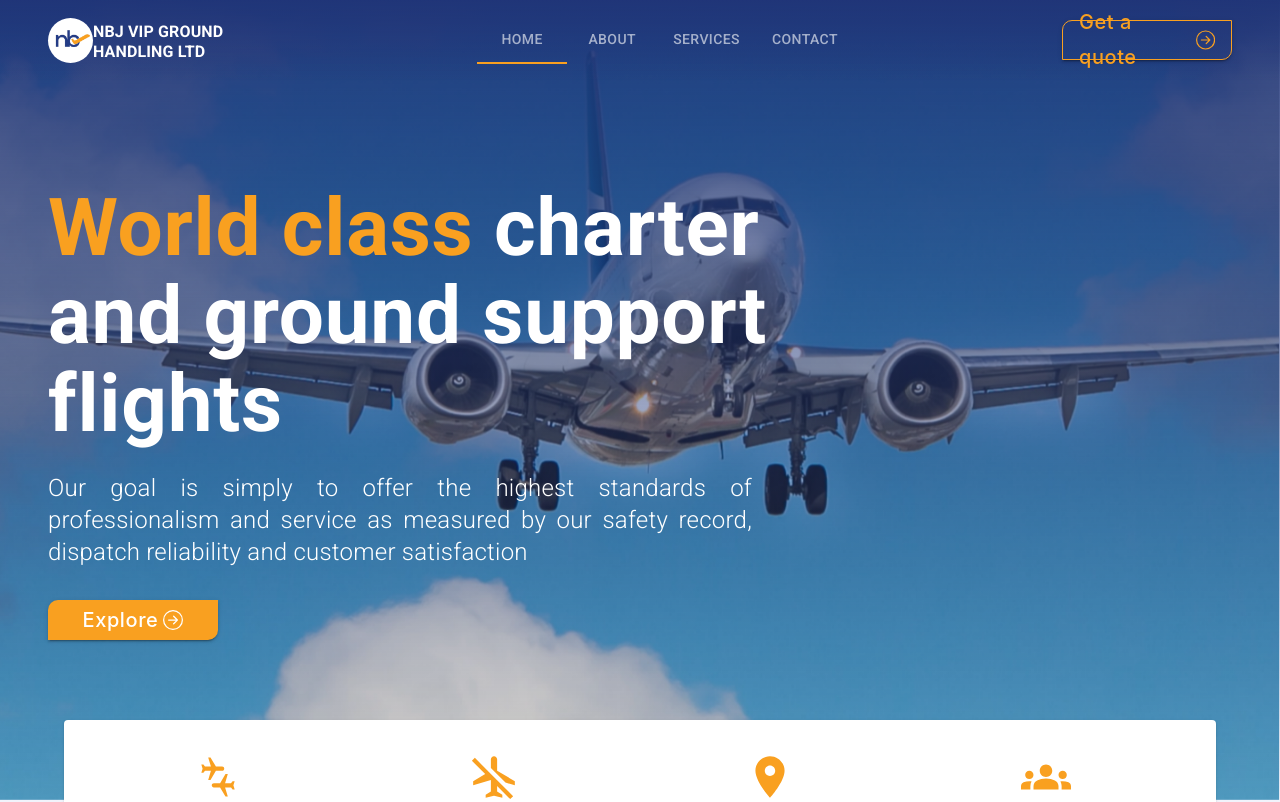
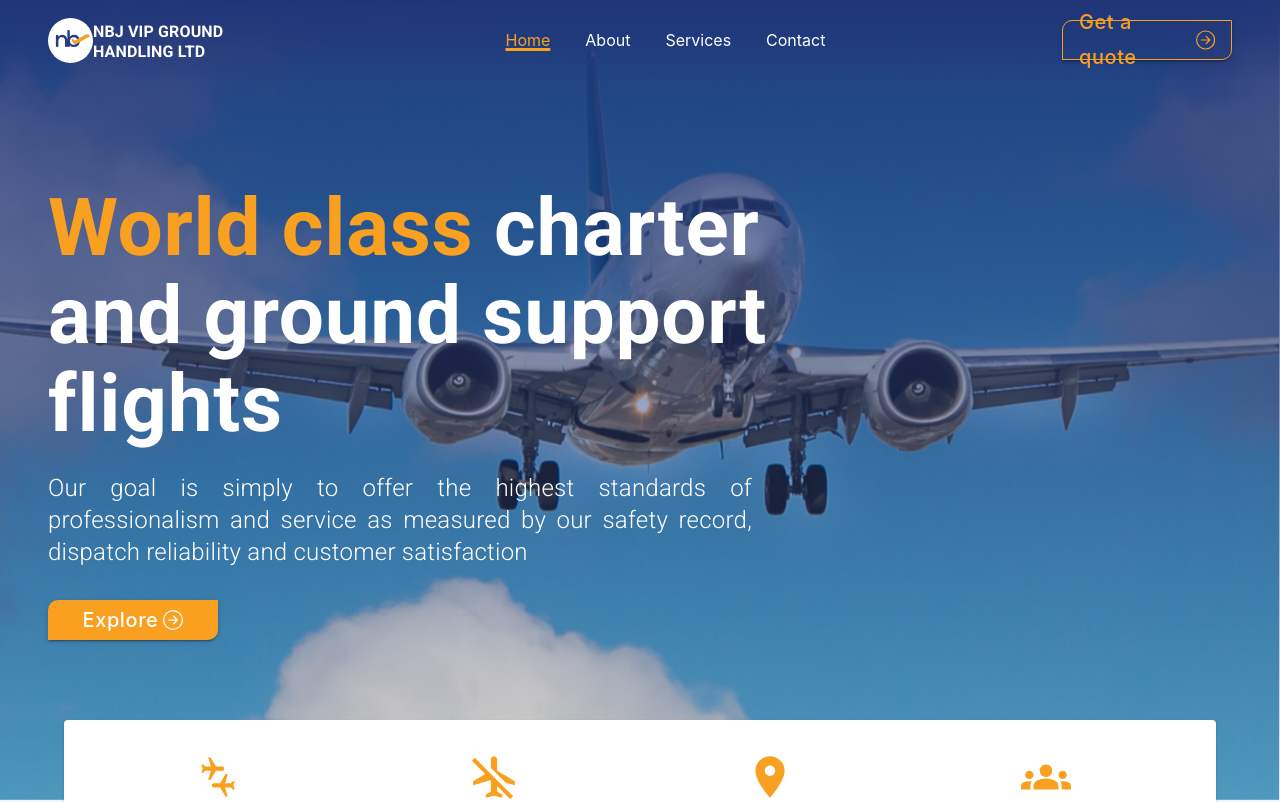
Before and after one commit to NBJ-Developer/nbj-client, a React (Create React App) app: page / in a window 1280 px wide. Shown: the top 802 px of the page. Built offline with nearby package versions, Linux system fonts and the light colour scheme.

Commit message:
Done with the nave bar

```diff
--- a/src/components/NavBar/NavBar.jsx
+++ b/src/components/NavBar/NavBar.jsx
@@ -10,40 +10,28 @@ import AppBar from '@mui/material/AppBar';
 import Link from '@mui/material/Link'
 import NbjLogo from '../../elements/Logo/NbjLogo';
 import SecondaryButton from '../../elements/Button/SecondaryButton';
-import { styled } from "@mui/material/styles";
-import { Tab, Tabs } from '@mui/material';
 import { useEffect } from 'react';
-
-
 
 
 function ResponsiveAppBar({pages}) {
   const [anchorElNav, setAnchorElNav] = React.useState(null);
-  const [index, setIndex] = React.useState(0);
-
-  console.log(window.location.pathname.substring(1))
+  const [index, setIndex] = React.useState('');
   useEffect(()=> {
     if (window.location.pathname.substring(1) === ''){
-      setIndex(0)
+      setIndex('Home')
     }else{
-      setIndex(pages.indexOf(window.location.pathname.substring(1)))
+      setIndex((window.location.pathname.substring(1)))
     }
 
   }, [pages])
+  console.log(index)
 
   const handleOpenNavMenu = (event) => {
     setAnchorElNav(event.currentTarget);
   };
-  console.log(index)
   const handleCloseNavMenu = () => {
     setAnchorElNav(null);
   };
-  const StyledTab = styled(Tab)({
-    color: '#ffffff',
-  "&.Mui-selected": {
-    color: "#F9A020"
-  }
-});
 
   return (
     <AppBar sx={{
@@ -66,29 +54,24 @@ function ResponsiveAppBar({pages}) {
         {/* NBJ logo for the nav bar */}
         <NbjLogo />
         {/* Navigation Links for the nav bar */}
-        <Tabs
-          value={index}
-          textColor="inherit"
-          variant="fullWidth"
-          aria-label="full width tabs example"
-          TabIndicatorProps={{
-            sx: {
-              color: '#F9A020',
-              backgroundColor: '#F9A020',
-            },
-          }}
-        >
-          {pages.map((page, index) => (
-            <Link href={`${page === 'Home'? '/': `/${page}`}`} underline="hover" sx={{
-                    color: 'transparent',
-                    "&.Mui-selected": {
-                      color: "#F9A020"
-                    }
-                  }}>
-            <StyledTab label={page} key={index}/>
+        <Box sx={{
+          width: '20rem',
+          display: 'flex',
+          justifyContent: 'space-between',
+          alignItems: 'center'
+        }}>
+          {pages.map((page) => (
+            <Box>
+            <Link href={`${page === 'Home'? '/': `/${page}`}`} sx={{
+              textDecoration: page === index?'underline':'none',
+              textDecorationThickness: '0.2rem',
+              color: page === index?'#F9A020':'#ffffff',
+            }}>
+              {page}
            </Link>
+           </Box>
           ))}
-        </Tabs>
+        </Box>
         {/* Get a quote button */}
         <Box sx={{
           display: { xs: 'none', md: 'flex' },
@@ -131,14 +114,10 @@ function ResponsiveAppBar({pages}) {
           >
             {pages.map((page) => (
               <MenuItem key={page} onClick={handleCloseNavMenu}>
-                <Box>
-                  <Link href={`${page === 'Home'? '/': `/${page}`}`}
-                    underline="hover" sx={{
-                    color: 'transparent',
-                    "&.Mui-selected": {
-                      color: "#F9A020"
-                    }
-                  }}>
+                <Box sx={{
+                  width: '70vw',
+                }}>
+                  <Link href={`${page === 'Home'? '/': `/${page}`}`}>
               {page}
             </Link>
           </Box>
```
